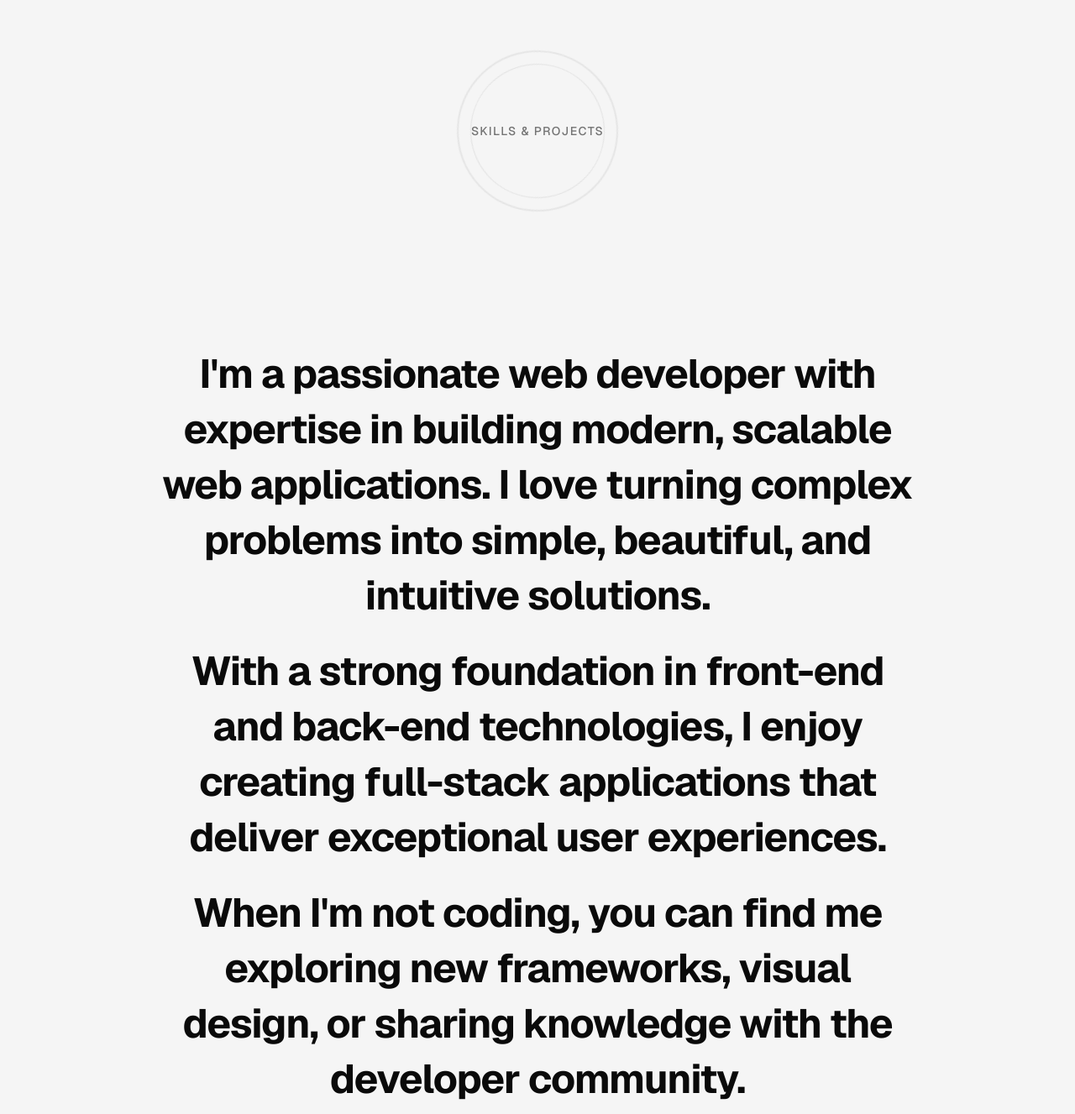
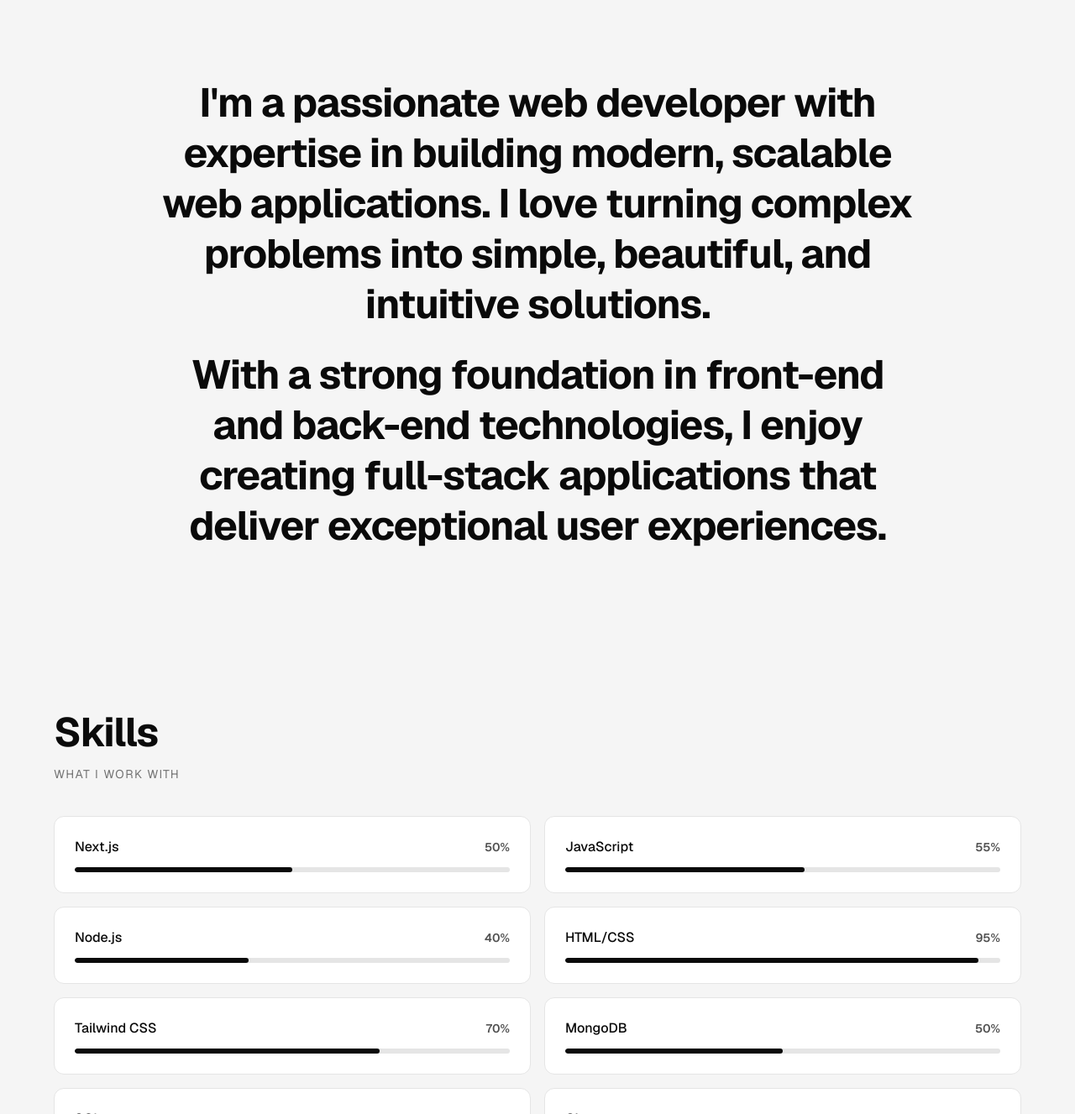
Before and after one commit to esqukev/portfolio, a Next.js app: page / in a window 1280 px wide. Shown: the part 883-2210 px from the top of the page at 84% size. Built offline with nearby package versions, Linux system fonts and the light colour scheme.

Commit message:
Remove third About paragraph, remove Skills & Projects circle, nav #000, tighter About line-height
Co-authored-by: Cursor <cursoragent@cursor.com>

```diff
--- a/app/page.tsx
+++ b/app/page.tsx
@@ -99,7 +99,7 @@ export default function Home() {
       <div className="sticky top-0 z-50 pt-6 pb-2 px-4">
         <div className="w-[min(90%,42rem)] mx-auto transition-all duration-500 ease-out">
         <nav
-          className="rounded-2xl border-none overflow-hidden transition-all duration-500 bg-[#0a0a0a]"
+          className="rounded-2xl border-none overflow-hidden transition-all duration-500 bg-[#000]"
           style={{
             backdropFilter: "blur(20px)",
             WebkitBackdropFilter: "blur(20px)",
@@ -179,28 +179,16 @@ export default function Home() {
         </div>
       </section>
 
-      {/* Section divider - animated circle */}
-      <div className="py-16 flex justify-center">
-        <div className="relative w-48 h-48 flex items-center justify-center">
-          <div className="absolute inset-0 rounded-full border-2 border-[#e5e5e5] animate-orbit-slow" />
-          <div className="absolute inset-4 rounded-full border border-[#d4d4d4]/60 animate-orbit-slow" style={{ animationDirection: "reverse", animationDuration: "8s" }} />
-          <span className="text-sm font-medium text-[#737373] uppercase tracking-widest relative z-10">Skills & Projects</span>
-        </div>
-      </div>
-
       {/* About - centered, large text, fade-in */}
       <section id="about" className="py-24 px-6 lg:px-8">
         <div className="max-w-4xl mx-auto text-center">
-          <p className="text-2xl md:text-4xl lg:text-5xl font-bold tracking-tight text-[#0a0a0a] leading-snug mb-6 animate-fade-in-slow">
+          <p className="text-2xl md:text-4xl lg:text-5xl font-bold tracking-tight text-[#0a0a0a] leading-tight mb-6 animate-fade-in-slow">
             I&apos;m a passionate web developer with expertise in building modern, scalable web applications.
             I love turning complex problems into simple, beautiful, and intuitive solutions.
           </p>
-          <p className="text-2xl md:text-4xl lg:text-5xl font-bold tracking-tight text-[#0a0a0a] leading-snug mb-6 animate-fade-in-slow delay-200">
+          <p className="text-2xl md:text-4xl lg:text-5xl font-bold tracking-tight text-[#0a0a0a] leading-tight animate-fade-in-slow delay-200">
             With a strong foundation in front-end and back-end technologies, I enjoy creating
             full-stack applications that deliver exceptional user experiences.
-          </p>
-          <p className="text-2xl md:text-4xl lg:text-5xl font-bold tracking-tight text-[#0a0a0a] leading-snug animate-fade-in-slow delay-400">
-            When I&apos;m not coding, you can find me exploring new frameworks, visual design, or sharing knowledge with the developer community.
           </p>
         </div>
       </section>
```
